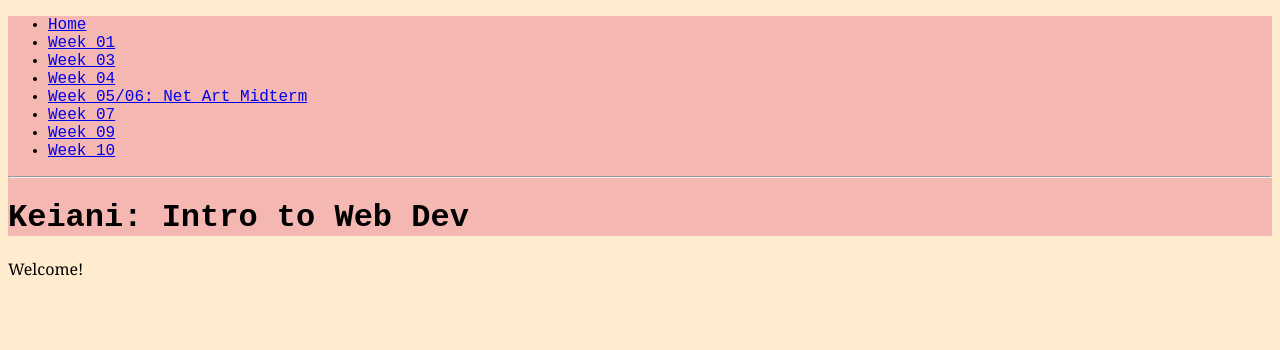
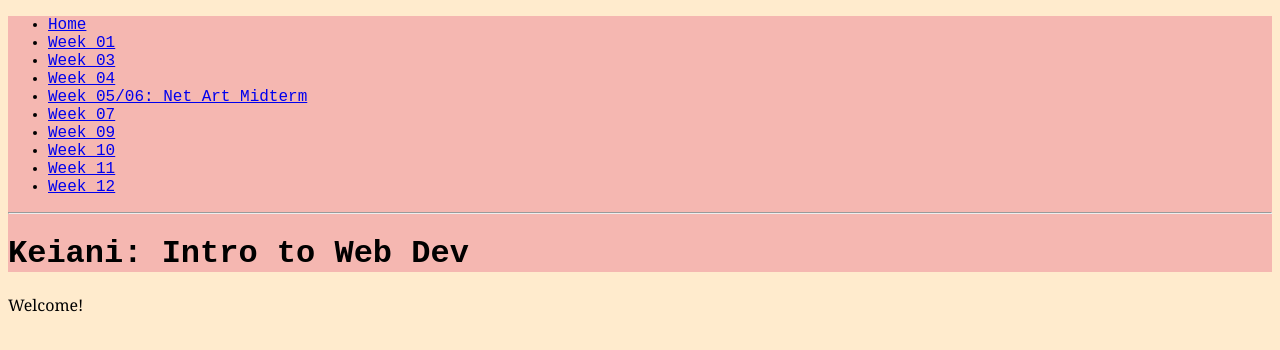
Before and after one commit to keiani-a/keiani-a.github.io, a plain HTML site: page index.html in a window 1280 px wide. Drawn offline with Linux system fonts and the light colour scheme.

Commit message:
Update index.html

```diff
--- a/index.html
+++ b/index.html
@@ -17,6 +17,8 @@
                 <li><a href="Week07/thingbetweenus.html">Week 07</a></li>
                 <li><a href="Week09/index.html">Week 09</a></li>
                 <li><a href="Week10/index.html">Week 10</a></li>
+                <li><a href="Week11/entrance.html">Week 11</a></li>
+                <li><a href="Week12/index.html">Week 12</a></li>
             </ul>
         </nav>
         <hr>
```
